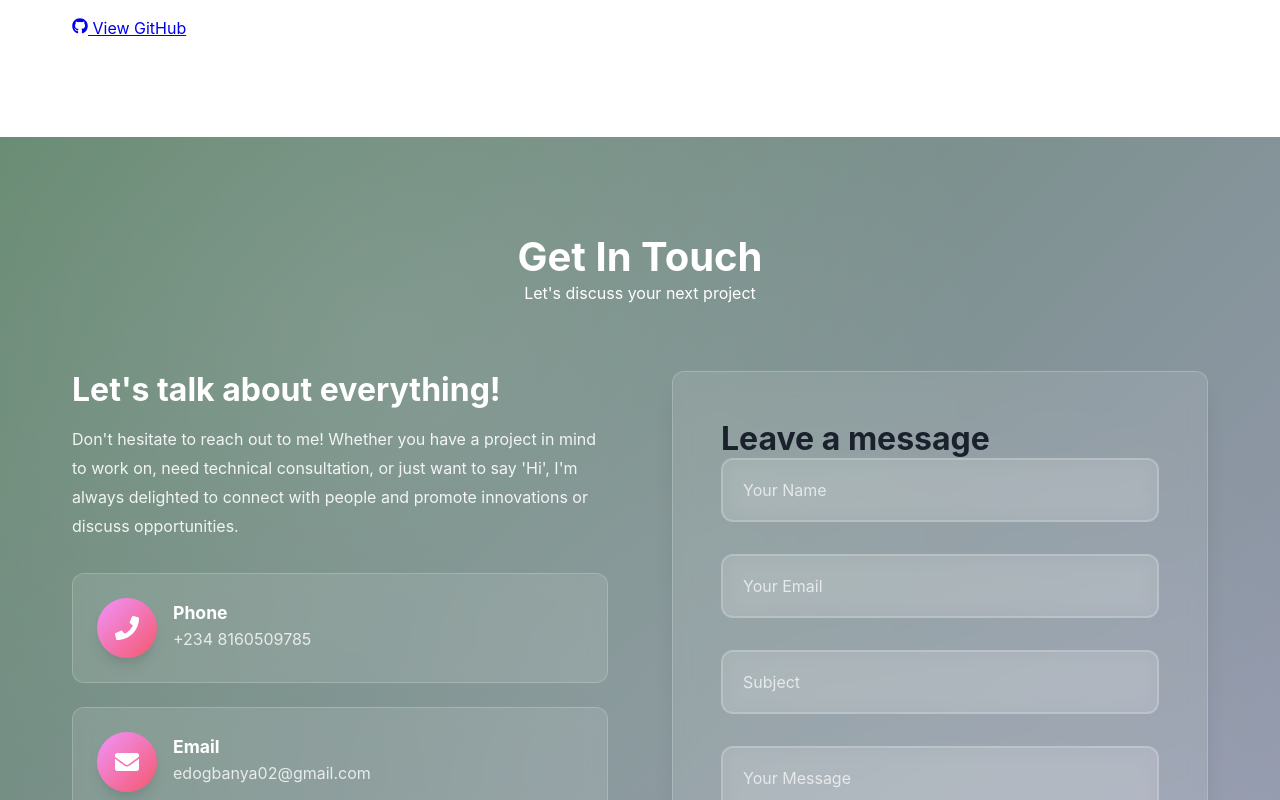
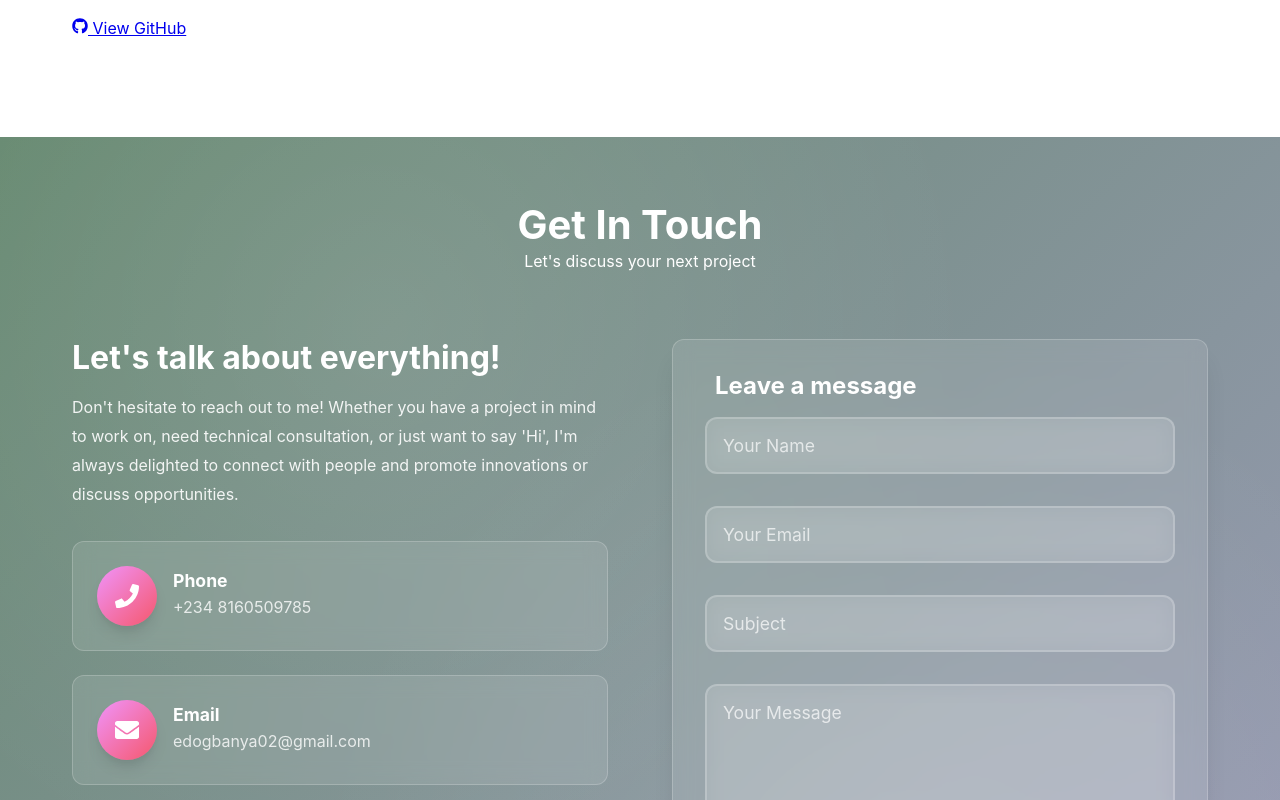
Before and after one commit to EmmanuelAdah/portfolio, a React (Vite) app in the folder my-app/: page / in a window 1280 px wide. Shown: the part 6240-7040 px from the top of the page. Built offline with nearby package versions, Linux system fonts and the light colour scheme; no server answers.

Commit message:
feat:- stylesheet

```diff
--- a/my-app/src/index.css
+++ b/my-app/src/index.css
@@ -28,7 +28,6 @@ body {
 .navbar.scrolled {
   box-shadow: 0 2px 4px rgba(0, 0, 0, 0.1);
 }
-
 
 /* CSS Variables */
 :root {
@@ -313,7 +312,7 @@ p {
 }
 
 .placeholder-image img {
-    width: 70%;
+    width: 78%;
     height: auto;
     border-radius: 30px;
     overflow: hidden;
--- a/my-app/src/sections.css
+++ b/my-app/src/sections.css
@@ -461,7 +461,7 @@
 
 /* Contact Section */
 .contact {
-  padding: 6rem 0;
+  padding: 4rem 0;
   background: linear-gradient(135deg, #668970 0%, #9c9cb9 100%);
   color: white;
   position: relative;
@@ -587,11 +587,18 @@
   background: rgba(255, 255, 255, 0.1);
   backdrop-filter: blur(10px);
   border: 1px solid rgba(255, 255, 255, 0.2);
-  padding: 3rem;
+  padding: 2rem;
   border-radius: var(--border-radius);
   box-shadow: var(--shadow-xl);
 }
-
+.contact-form h3 {
+  margin-bottom: 1rem;
+  color: white;
+  font-size: 1.5rem;
+  font-family: BlinkMacSystemFont;
+  align-self: center;
+  padding-left: 10px;
+}
 .form-group {
   margin-bottom: 2rem;
 }
@@ -599,11 +606,11 @@
 .form-group input,
 .form-group textarea {
   width: 100%;
-  padding: 1.25rem;
+  padding: 1rem;
   border: 2px solid rgba(255, 255, 255, 0.2);
   border-radius: var(--border-radius);
   font-family: inherit;
-  font-size: 1rem;
+  font-size: 1.1rem;
   transition: var(--transition);
   background: rgba(255, 255, 255, 0.1);
   color: white;
```
